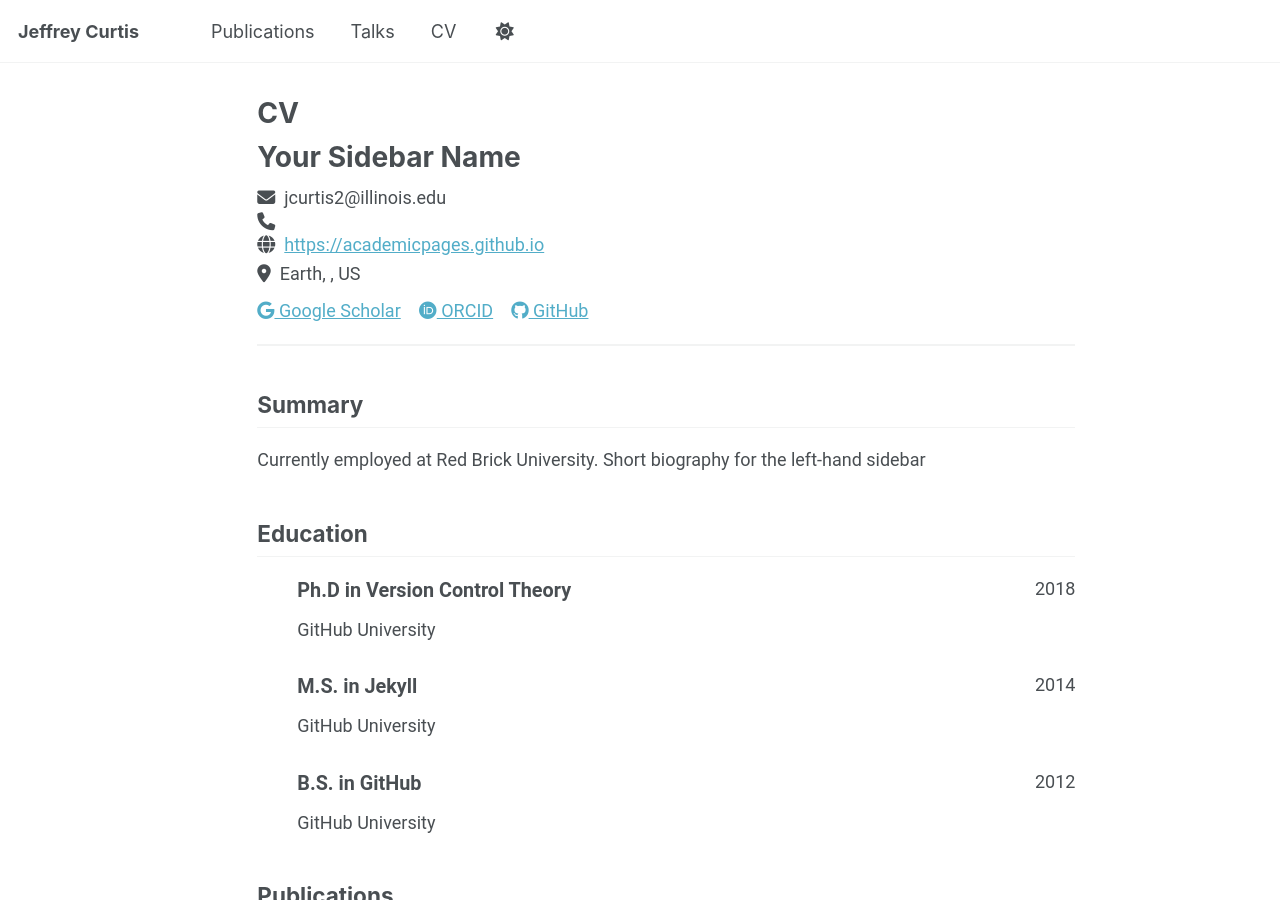
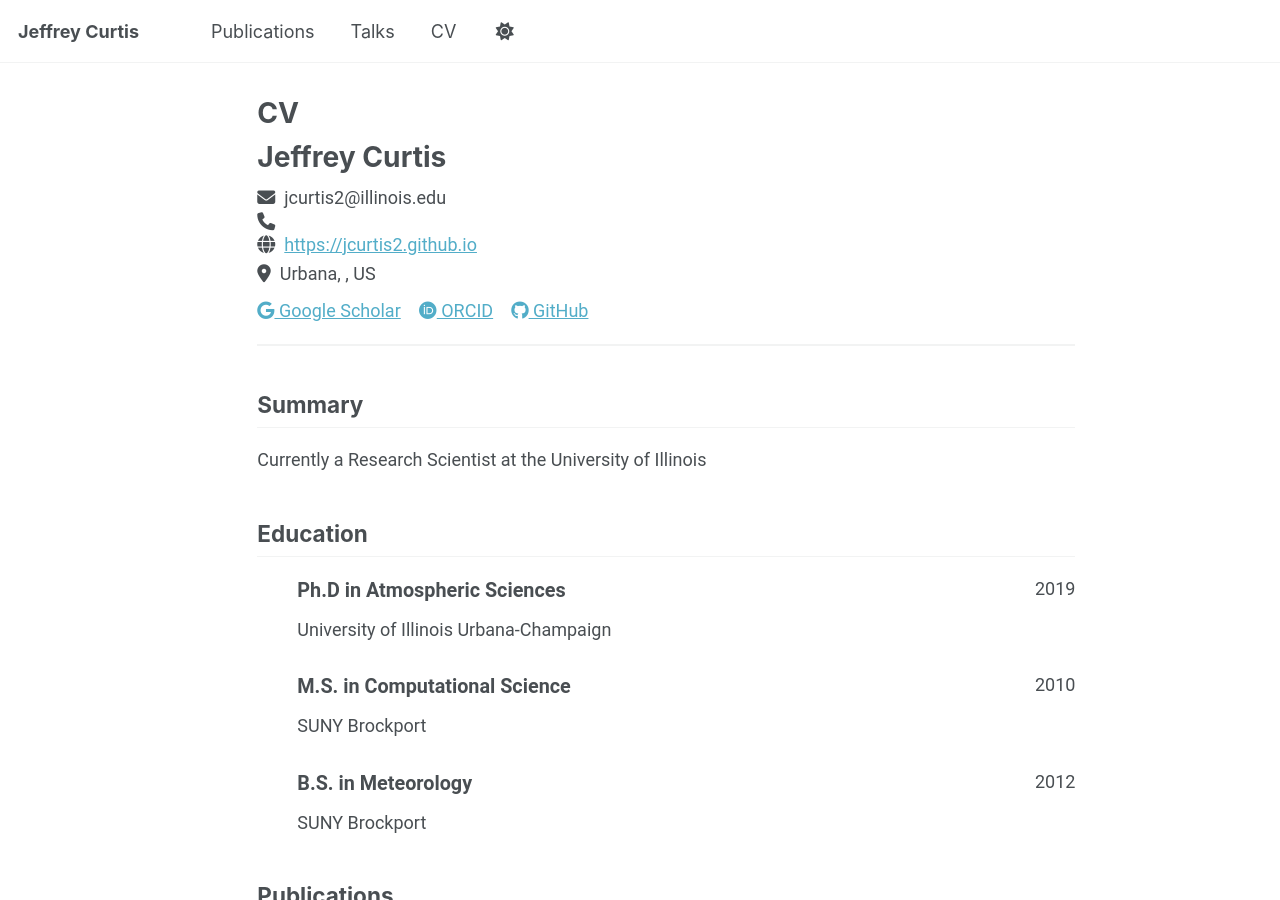
Before and after one commit to jcurtis2/jcurtis2.github.io, a Jekyll site: the page built from _pages/cv-json.md, in a window 1280 px wide and 900 px high. Built offline with Jekyll 4.4.1, drawn with Linux system fonts in a browser that asks for light colours; a script bundle is joined from its source files by our own code; library files that are not in the unit come from our copies.

Commit message:
update some cv content

```diff
--- a/_data/cv.json
+++ b/_data/cv.json
@@ -1,14 +1,14 @@
 {
   "basics": {
-    "name": "Your Sidebar Name",
+    "name": "Jeffrey Curtis",
     "email": "jcurtis2@illinois.edu",
     "phone": "",
-    "website": "https://academicpages.github.io",
-    "summary": "Currently employed at Red Brick University. Short biography for the left-hand sidebar",
+    "website": "https://jcurtis2.github.io",
+    "summary": "Currently a Research Scientist at the University of Illinois",
     "location": {
-      "address": "",
-      "postalCode": "",
-      "city": "Earth",
+      "address": "1031 W Green St",
+      "postalCode": "61801",
+      "city": "Urbana",
       "countryCode": "US",
       "region": ""
     },
@@ -16,43 +16,43 @@
       {
         "network": "Google Scholar",
         "username": "",
-        "url": "https://scholar.google.com/citations?user=PS_CX0AAAAAJ"
+        "url": "https://scholar.google.com/citations?user=NKwQ8sYAAAAJ"
       },
       {
         "network": "ORCID",
         "username": "",
-        "url": "https://orcid.org/yourorcidurl"
+        "url": "https://orcid.org/0000-0002-1447-2127"
       },
       {
         "network": "GitHub",
-        "username": "academicpages",
-        "url": "https://github.com/academicpages"
+        "username": "jcurtis2",
+        "url": "https://github.com/jcurtis2"
       }
     ]
   },
   "work": [],
   "education": [
     {
-      "institution": "GitHub University",
-      "area": "Ph.D in Version Control Theory",
+      "institution": "University of Illinois Urbana-Champaign",
+      "area": "Ph.D in Atmospheric Sciences",
       "studyType": "",
       "startDate": "",
-      "endDate": "2018",
+      "endDate": "2019",
       "gpa": null,
       "courses": []
     },
     {
-      "institution": "GitHub University",
-      "area": "M.S. in Jekyll",
+      "institution": "SUNY Brockport",
+      "area": "M.S. in Computational Science",
       "studyType": "",
       "startDate": "",
-      "endDate": "2014",
+      "endDate": "2010",
       "gpa": null,
       "courses": []
     },
     {
-      "institution": "GitHub University",
-      "area": "B.S. in GitHub",
+      "institution": "SUNY Brockport",
+      "area": "B.S. in Meteorology",
       "studyType": "",
       "startDate": "",
       "endDate": "2012",
```
